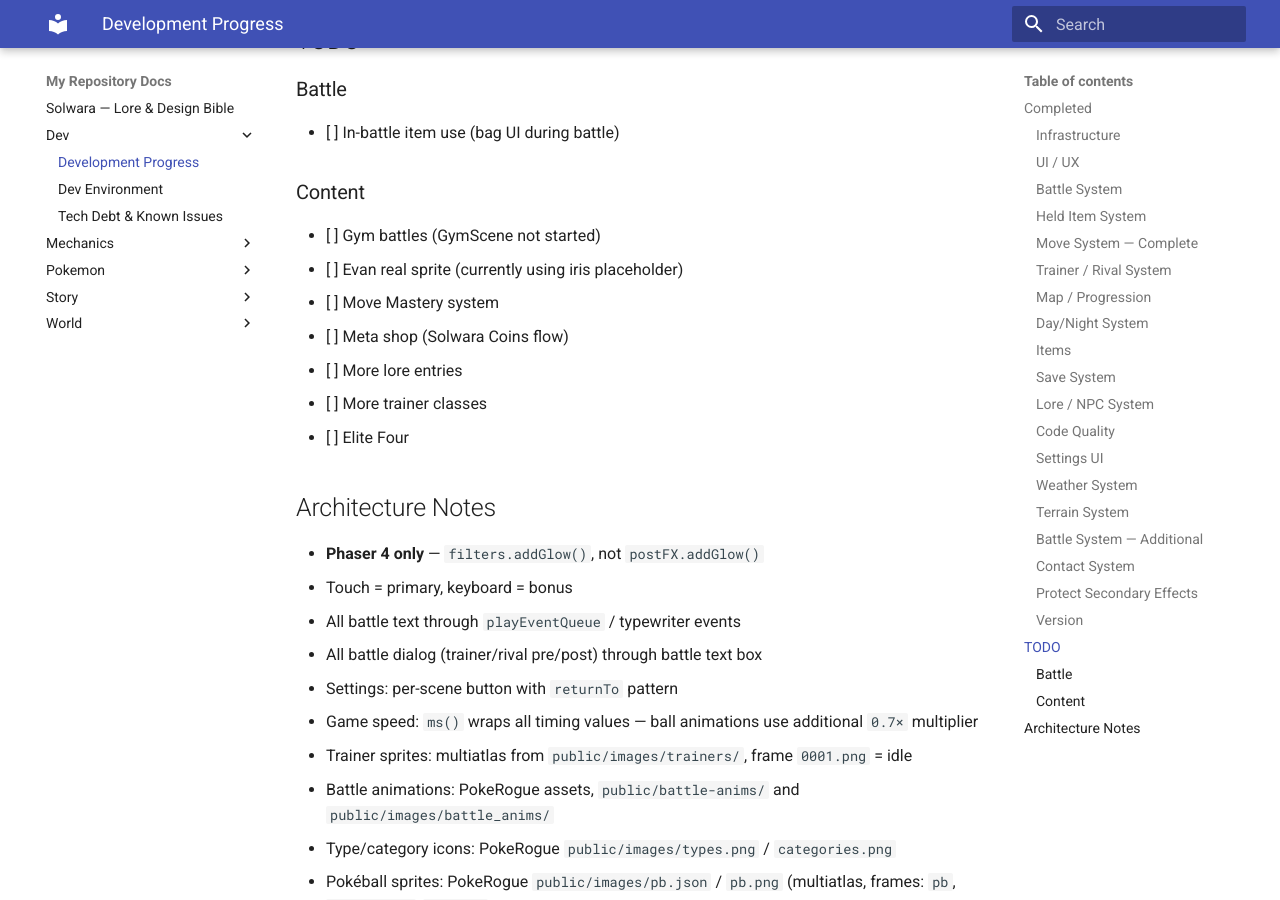
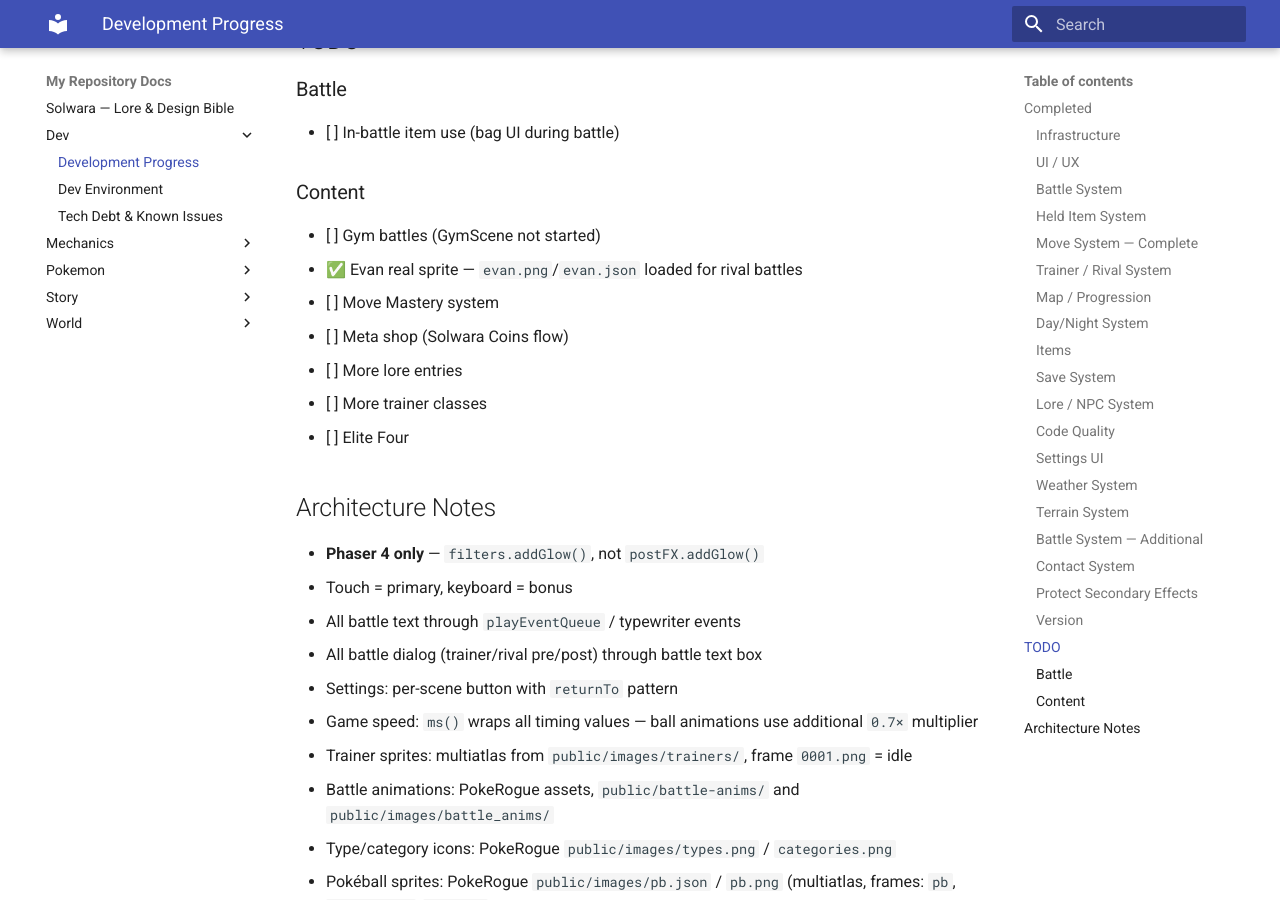
Before and after one commit to solwara-pokemon/lore-building, an MkDocs documentation site: the page built from docs/dev/progress.md, in a window 1280 px wide and 900 px high, scrolled down 8559 px. Built offline with MkDocs 1.6.1 and Material for MkDocs 9.7.7, drawn with Linux system fonts in a browser that asks for light colours.

Commit message:
docs: mark Evan sprite as done, two-turn invulnerability done

```diff
--- a/docs/dev/progress.md
+++ b/docs/dev/progress.md
@@ -225,7 +225,7 @@
 
 ### Content
 - [ ] Gym battles (GymScene not started)
-- [ ] Evan real sprite (currently using iris placeholder)
+- ✅ Evan real sprite — `evan.png`/`evan.json` loaded for rival battles
 - [ ] Move Mastery system
 - [ ] Meta shop (Solwara Coins flow)
 - [ ] More lore entries
```
